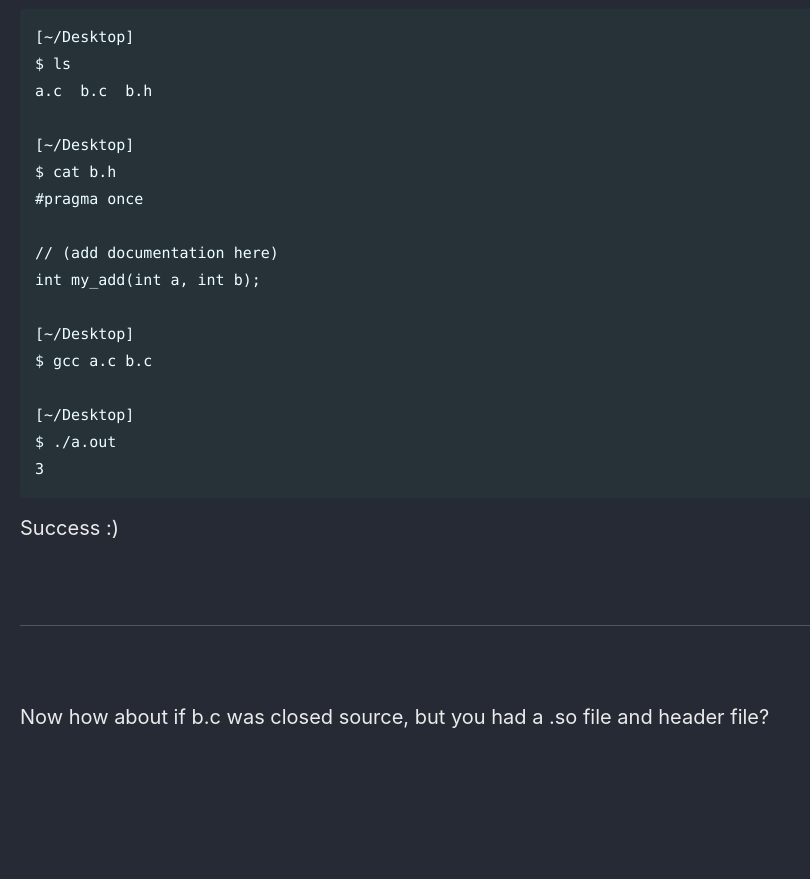
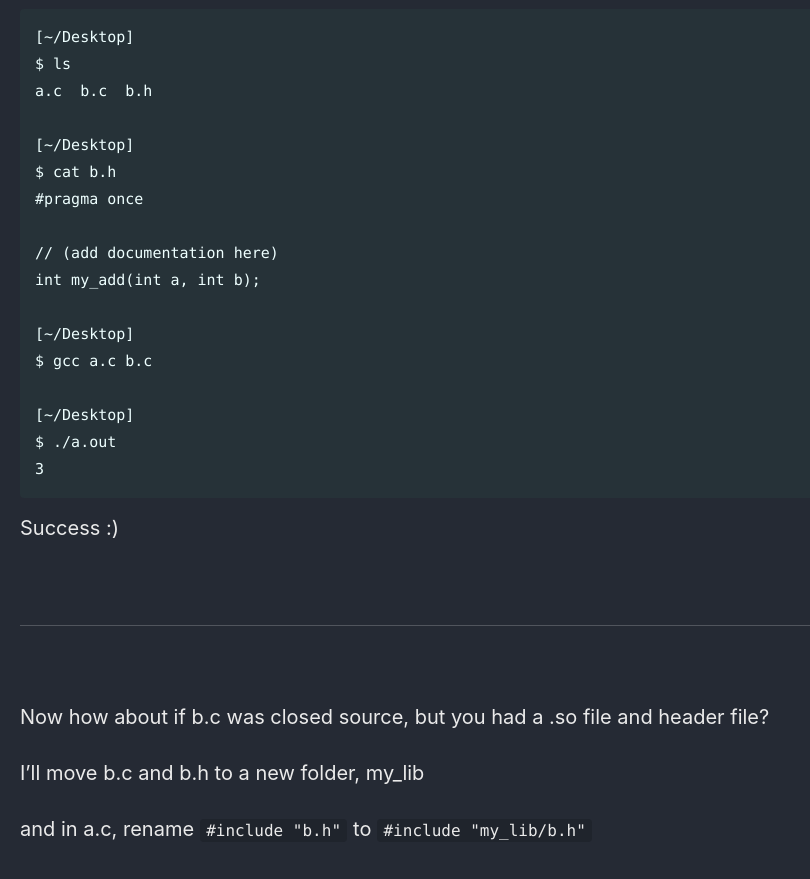
Before and after one commit to Connor-McCartney/Connor-McCartney.github.io, a Jekyll site: the page built from _pages/misc/Cheaderfiles.md, in a window 1280 px wide and 900 px high, scrolled down 1372 px. Shown: the top 879 px of the window, without its empty margins (0-810 px from the left). Built offline with Jekyll 4.4.1, drawn with Linux system fonts in a browser that asks for light colours; cached includes are drawn as plain includes; before the commit the page ends 2160 px from its top, so only the background shows below that.

Commit message:
Update Cheaderfiles.md

```diff
--- a/_pages/misc/Cheaderfiles.md
+++ b/_pages/misc/Cheaderfiles.md
@@ -83,3 +83,7 @@ Success :)
 <br>
 
 Now how about if b.c was closed source, but you had a .so file and header file?
+
+I'll move b.c and b.h to a new folder, my_lib
+
+and in a.c, rename `#include "b.h"` to `#include "my_lib/b.h"`
```
